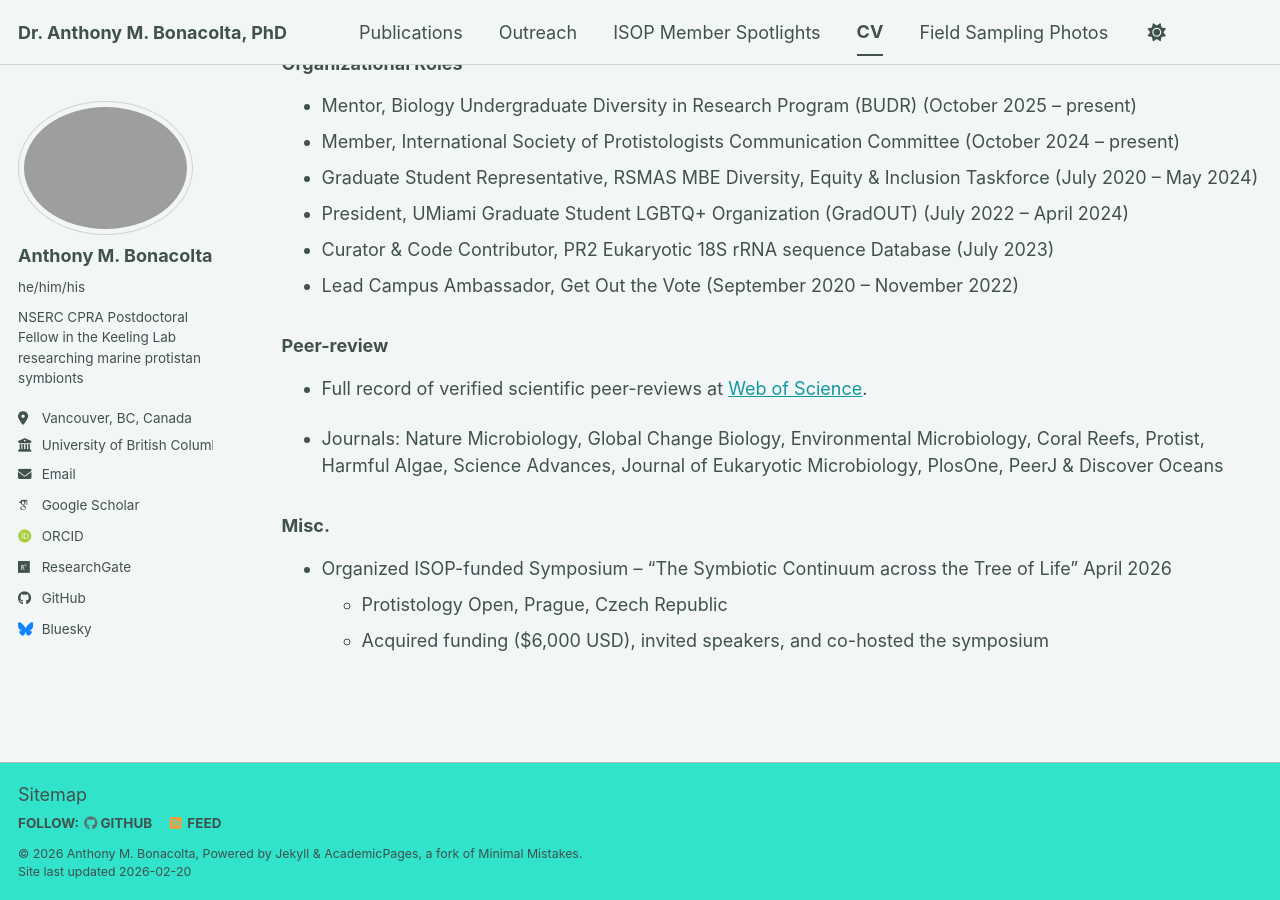
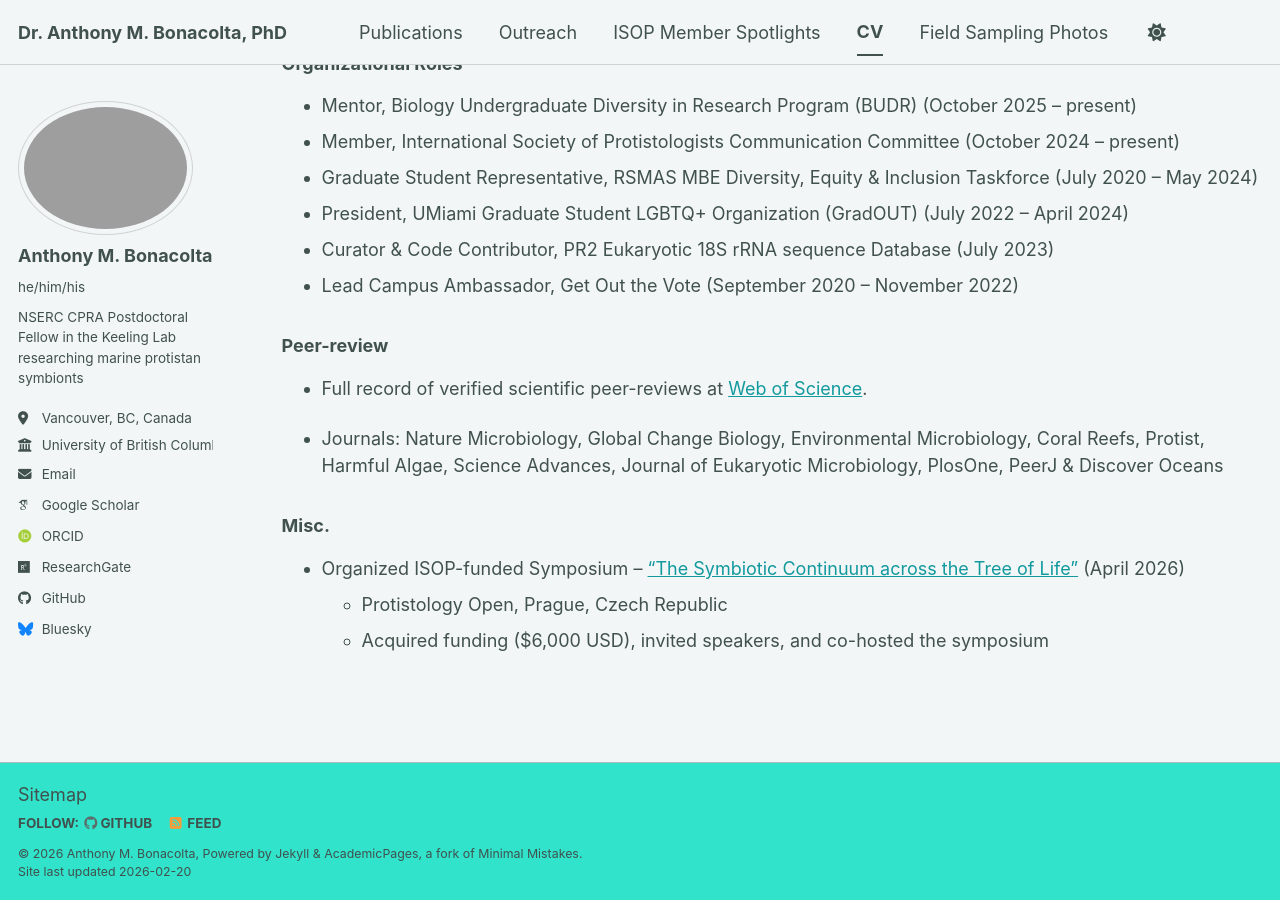
Before and after one commit to Abonacolta/abonacolta.github.io, a Jekyll site: the page built from _pages/cv.md, in a window 1280 px wide and 900 px high, scrolled down 6115 px. Built offline with Jekyll 4.4.1, drawn with Linux system fonts in a browser that asks for light colours; some web fonts are replaced; a script bundle is joined from its source files by our own code; library files that are not in the unit come from our copies; some of the changed lines change nothing that is shown.

Commit message:
Update cv.md

```diff
--- a/_pages/cv.md
+++ b/_pages/cv.md
@@ -172,6 +172,6 @@ Service and leadership
 * Journals: Nature Microbiology, Global Change Biology, Environmental Microbiology, Coral Reefs, Protist, Harmful Algae, Science Advances, Journal of Eukaryotic Microbiology, PlosOne, PeerJ & Discover Oceans
 
 ### Misc.
-* Organized ISOP-funded Symposium – “The Symbiotic Continuum across the Tree of Life”	April 2026
+* Organized ISOP-funded Symposium – [“The Symbiotic Continuum across the Tree of Life”](https://registration.cas.cz/PROTIST2026/web.php?co=speakers#:~:text=The%20Symbiotic%20Continuum%20across%20the%20Tree%20of%20Life)	(April 2026)
   * Protistology Open, Prague, Czech Republic
   * Acquired funding ($6,000 USD), invited speakers, and co-hosted the symposium
```
